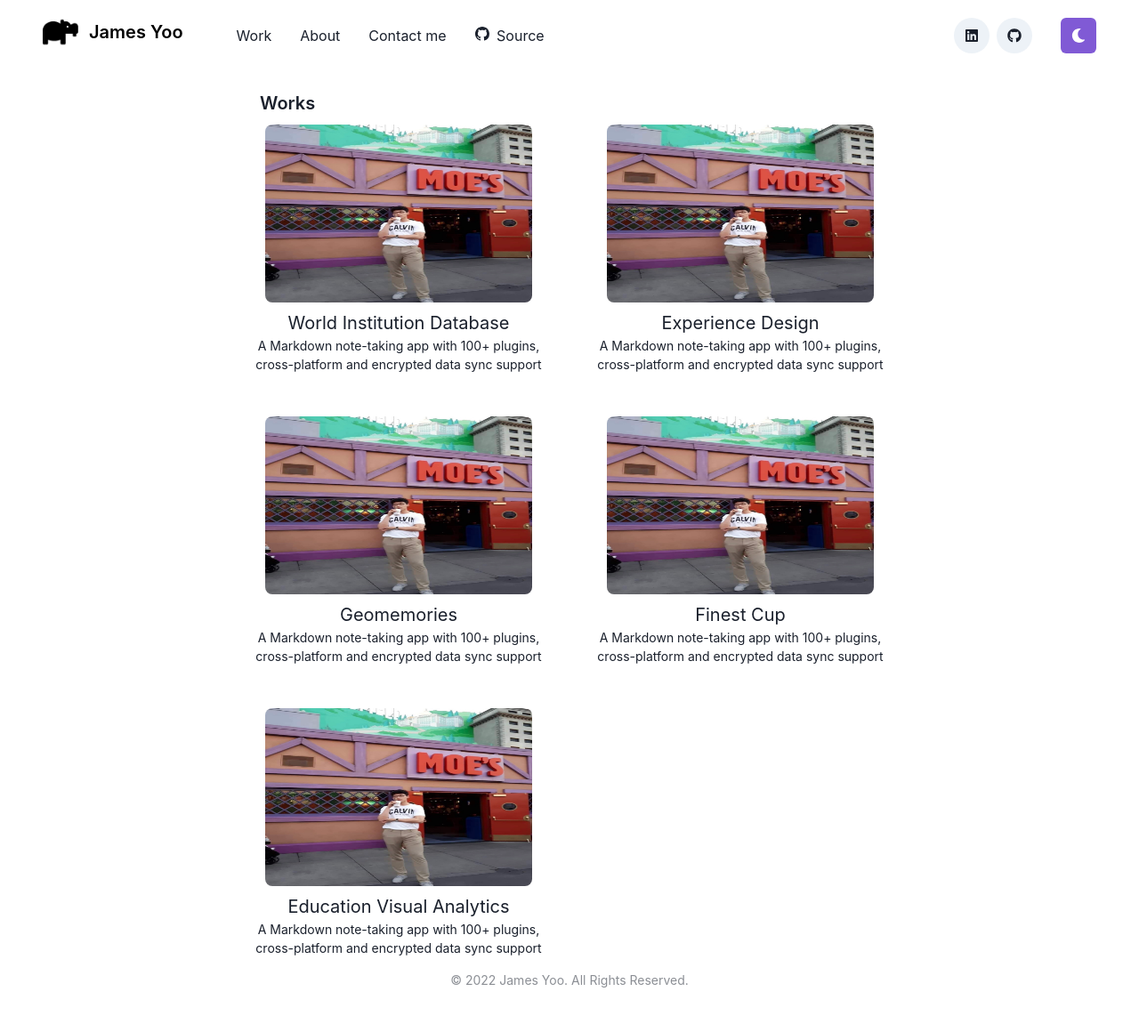
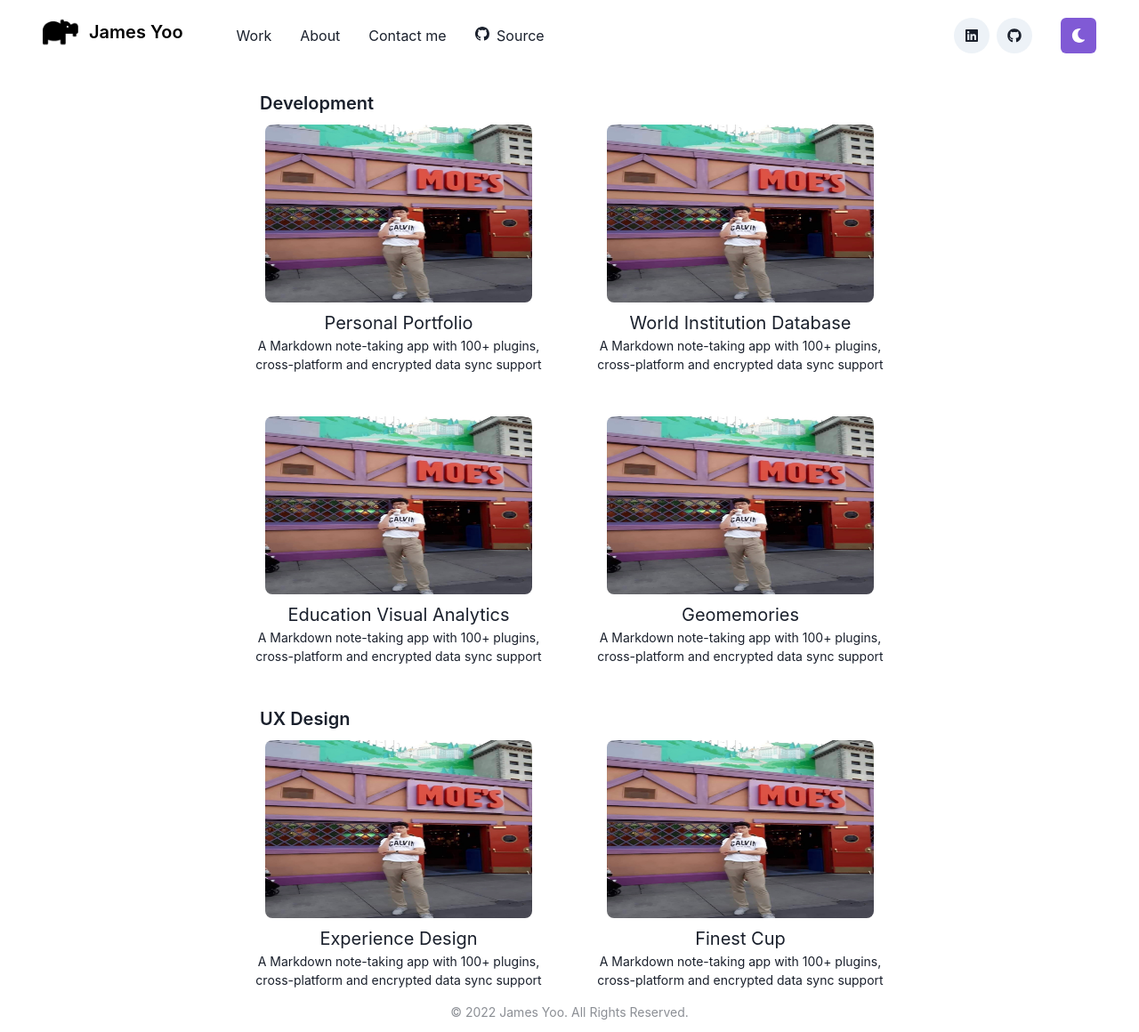
Before and after one commit to jammy729/portfolio-2022, a React (Create React App) app: page /work in a window 1280 px wide. Shown: the whole page at 89% size. Before the commit the page ends 1124 px from the top, so only its background shows below. Built offline with nearby package versions, Linux system fonts and the light colour scheme.

Commit message:
update work grid

```diff
--- a/src/components/App.js
+++ b/src/components/App.js
@@ -12,7 +12,10 @@ import GeoMemories from "./work/geomemories";
 import FinestCup from "./work/finestcup";
 import ExperienceDesign from "./work/experiencedesign";
 import EducationVisualAnalytic from "./work/educationvisualanalytics";
+import PersonalPortfolio from "./work/personalportfolio";
+
 import { Box } from "@chakra-ui/react";
+
 const App = () => {
   return (
     <Box flex={1}>
@@ -39,6 +42,11 @@ const App = () => {
             path="/work/educationvisualanalytic"
             element={<EducationVisualAnalytic />}
           />
+          <Route
+            exact
+            path="/work/personalportfolio"
+            element={<PersonalPortfolio />}
+          />
 
           <Route exact path="/about" element={<About />} />
           <Route exact path="/contact" element={<Contact />} />
--- /dev/null
+++ b/src/components/work/personalportfolio.js
@@ -0,0 +1,9 @@
+import React from 'react'
+
+const personalportfolio = () => {
+  return (
+    <div>personalportfolio</div>
+  )
+}
+
+export default personalportfolio
--- a/src/components/work/work.js
+++ b/src/components/work/work.js
@@ -1,88 +1,76 @@
 import React from "react";
 import { WorkGrid } from "./work-grid";
 import thumbInkDrop from "../../contents/portfolio.jpg";
-import {
-  SimpleGrid,
-  Center,
-} from "@chakra-ui/react";
+import { SimpleGrid, Center, VStack } from "@chakra-ui/react";
 import { useMediaQuery } from "@chakra-ui/media-query";
 import Layout from "../layouts/article";
+
 const Work = () => {
   const [isLargeScreen] = useMediaQuery("(min-width:750px)");
 
   return (
+    <VStack>
       <Center px={4} mt={6}>
-      <Layout title="Works">
+        <Layout title="Development">
           <SimpleGrid columns={isLargeScreen ? "2" : "1"}>
-          <WorkGrid id="worldinstitutiondatabase" title="World Institution Database" thumbnail={thumbInkDrop}>
+            <WorkGrid
+              id="personalportfolio"
+              title="Personal Portfolio"
+              thumbnail={thumbInkDrop}
+            >
               A Markdown note-taking app with 100+ plugins, cross-platform and
               encrypted data sync support
             </WorkGrid>
-          <WorkGrid id="experiencedesign" title="Experience Design" thumbnail={thumbInkDrop}>
+            <WorkGrid
+              id="worldinstitutiondatabase"
+              title="World Institution Database"
+              thumbnail={thumbInkDrop}
+            >
               A Markdown note-taking app with 100+ plugins, cross-platform and
               encrypted data sync support
             </WorkGrid>
-          <WorkGrid id="geomemories" title="Geomemories" thumbnail={thumbInkDrop}>
+            <WorkGrid
+              id="educationvisualanalytics"
+              title="Education Visual Analytics"
+              thumbnail={thumbInkDrop}
+            >
               A Markdown note-taking app with 100+ plugins, cross-platform and
               encrypted data sync support
             </WorkGrid>
-          <WorkGrid id="finestcup" title="Finest Cup" thumbnail={thumbInkDrop}>
+            <WorkGrid
+              id="geomemories"
+              title="Geomemories"
+              thumbnail={thumbInkDrop}
+            >
               A Markdown note-taking app with 100+ plugins, cross-platform and
               encrypted data sync support
             </WorkGrid>
-          <WorkGrid id="educationvisualanalytics" title="Education Visual Analytics" thumbnail={thumbInkDrop}>
+          </SimpleGrid>
+
+          <Layout title="UX Design">
+            <SimpleGrid columns={isLargeScreen ? "2" : "1"}>
+              <WorkGrid
+                id="experiencedesign"
+                title="Experience Design"
+                thumbnail={thumbInkDrop}
+              >
+                A Markdown note-taking app with 100+ plugins, cross-platform and
+                encrypted data sync support
+              </WorkGrid>
+              <WorkGrid
+                id="finestcup"
+                title="Finest Cup"
+                thumbnail={thumbInkDrop}
+              >
                 A Markdown note-taking app with 100+ plugins, cross-platform and
                 encrypted data sync support
               </WorkGrid>
             </SimpleGrid>
           </Layout>
+        </Layout>
       </Center>
-
-    // <Container>
-    // <SimpleGrid columns={{ sm: 1, md: 1, lg: 2 }} gap={6}>
-    //   <Box
-    //     height="40px"
-    //     width={isLargeScreen ? "600px" : "80%"}
-    //     margin="auto"
-    //   >
-    //     <WorkGrid id="inkdrop" title="Inkdrop" thumbnail={thumbInkDrop}>
-    //       A Markdown note-taking app with 100+ plugins, cross-platform and
-    //       encrypted data sync support
-    //     </WorkGrid>
-    //     <WorkGrid id="inkdrop" title="Inkdrop" thumbnail={thumbInkDrop}>
-    //       A Markdown note-taking app with 100+ plugins, cross-platform and
-    //       encrypted data sync support
-    //     </WorkGrid>
-    //     <WorkGrid id="inkdrop" title="Inkdrop" thumbnail={thumbInkDrop}>
-    //       A Markdown note-taking app with 100+ plugins, cross-platform and
-    //       encrypted data sync support
-    //     </WorkGrid>
-    //   </Box>
-    // </SimpleGrid>
-    // </Container>
+    </VStack>
   );
 };
 
 export default Work;
-
-// function Grid({ title, description, ...rest }) {
-//   return (
-//     <Box
-//       bg="gray.50"
-//       p={7}
-//       shadow="md"
-//       borderWidth="md"
-//       {...rest}
-//       maxW="sm"
-//       maxH="sm"
-//       borderRadius="lg"
-//     >
-//       <Heading fontSize="xl" color="black">
-//         {title}
-//       </Heading>
-//       <Text color="black" mt={4}>
-//         {description}
-//       </Text>
-//     </Box>
-//   );
-// }
```
Lines whose indentation alone changed are shown as unchanged.
